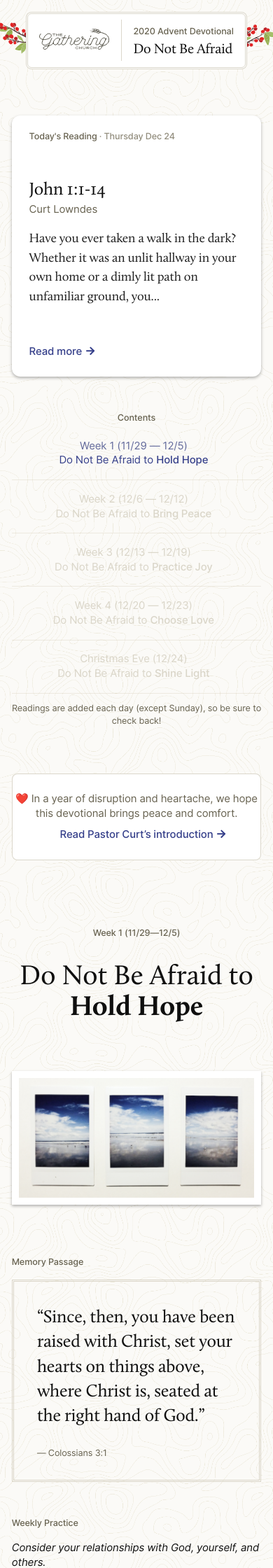
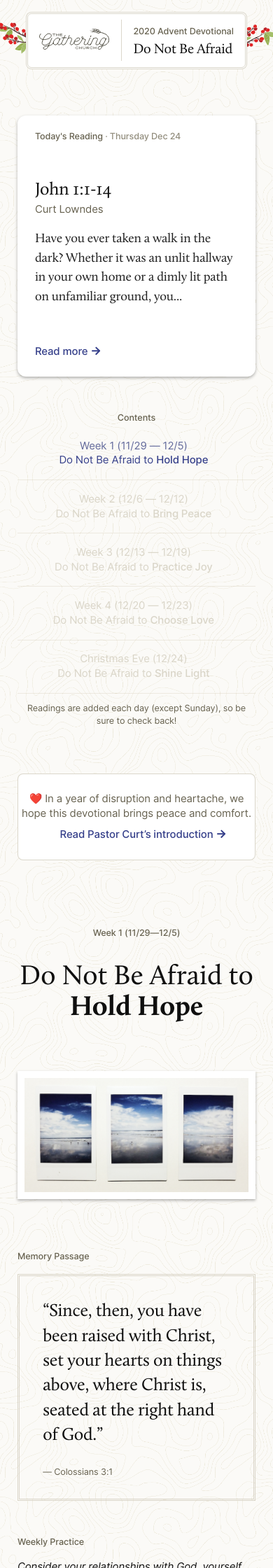
Before and after one commit to brandorn/gc-advent, a Jekyll site: the page built from index.html, in a window 390 px wide. Shown: the top 2240 px of the page at 70% size. Built offline with Jekyll 4.4.1, drawn with Linux system fonts in a browser that asks for light colours.

Commit message:
Updates some responsive styles

```diff
--- a/src/styles/_sass/_base.scss
+++ b/src/styles/_sass/_base.scss
@@ -27,10 +27,7 @@ body {
   transition: all 100ms ease-out;
 
   @media all and (min-width: $break-large) { max-width: 1140px; }
-  @media all and (max-width: $break-small) {
-    padding: 0 1rem;
-    width: 100%;
-  }
+  @media all and (max-width: $break-small) { padding: 0 1.5rem; }
 
 }
 
--- a/src/styles/_sass/_pages.scss
+++ b/src/styles/_sass/_pages.scss
@@ -309,7 +309,7 @@
 			@include shadow-default;
 
 			background: $white-01;
-			border-radius: 2px;
+			border-radius: 4px;
 			display: block;
 			flex-basis: 23%;
 			margin-bottom: 1.5rem;
@@ -325,6 +325,11 @@
 			}
 
 			@media all and (max-width: 640px) { flex-basis: 48%; }
+
+			@media all and (max-width: $break-tiny) {
+				flex-basis: 100%;
+				margin: 0.5rem 0;
+			}
 
 			&:hover { @include shadow-hover; }
 
```
Also changed, not shown: _includes/head.html (+0 -9 lines).
